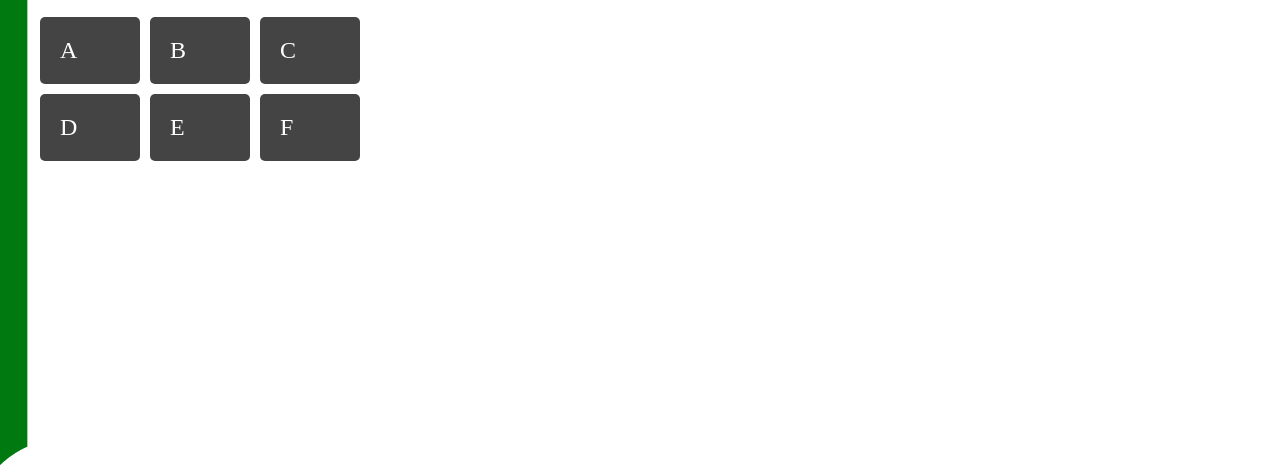
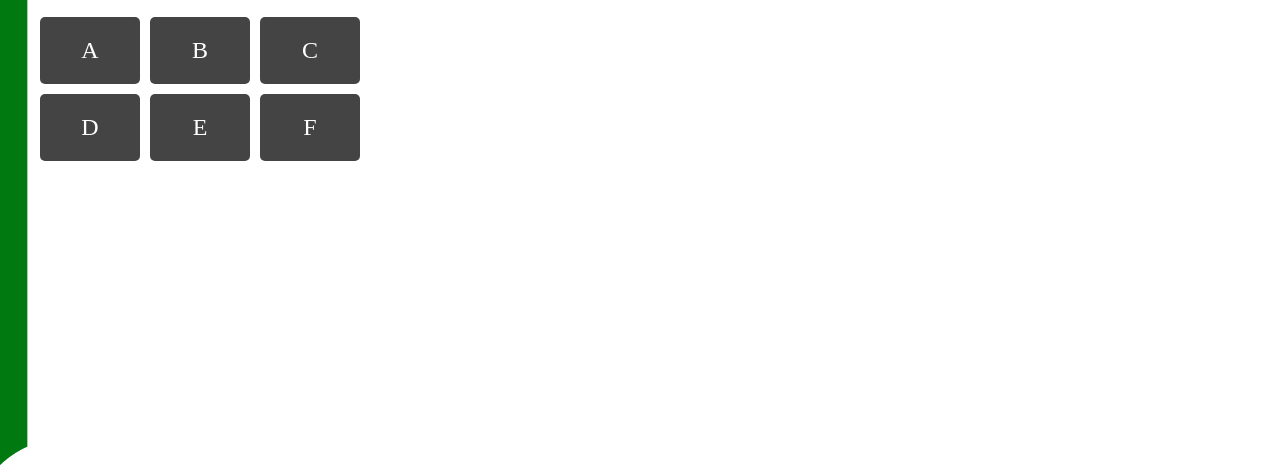
Before and after one commit to b-clark-76/mongame, a plain HTML site: page index.html in a window 1280 px wide. Shown: the part 335-800 px from the top of the page. Drawn offline with Linux system fonts and the light colour scheme.

Commit message:
Update index.html

```diff
--- a/index.html
+++ b/index.html
@@ -21,13 +21,13 @@
       Invest now to build your empire!</center>
       <script src="main.js"></script>
     </h2>
-    <div class="wrapper">
+    <center><div class="wrapper">
       <div class="box a">A</div>
       <div class="box b">B</div>
       <div class="box c">C</div>
       <div class="box d">D</div>
       <div class="box e">E</div>
       <div class="box f">F</div>
-    </div>
+    </div></center>
   </body>
 </html>
```
